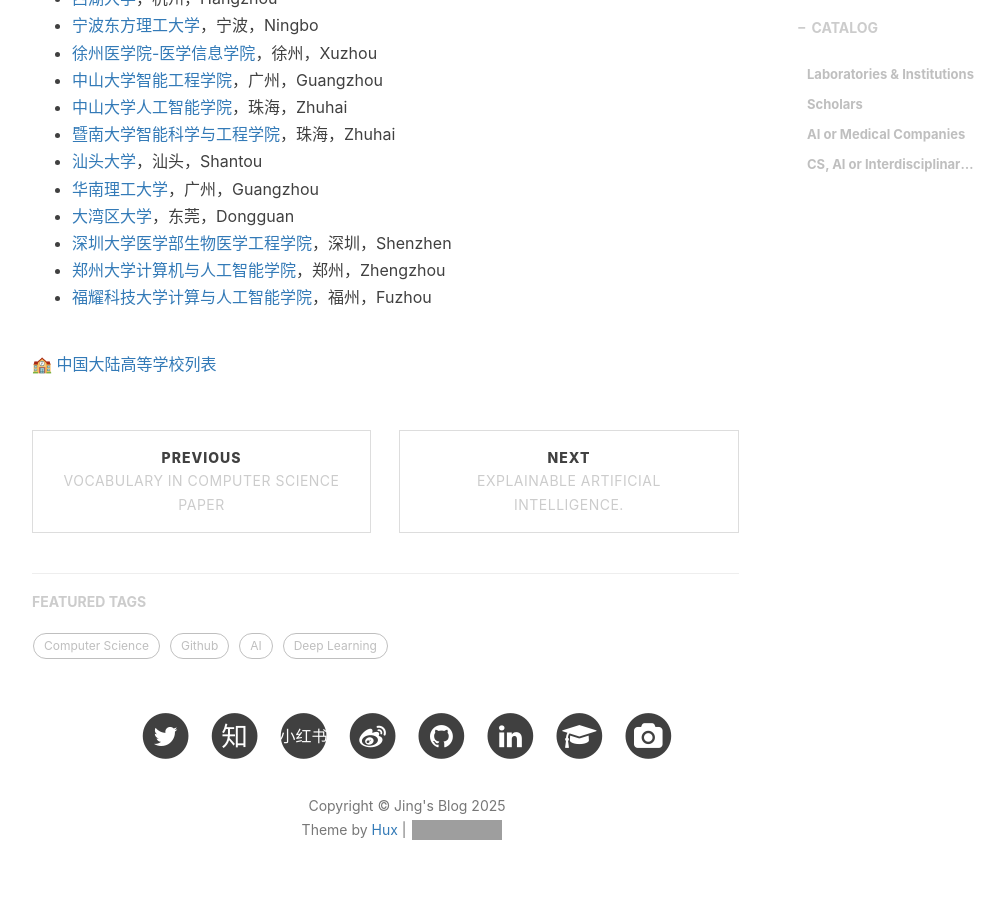
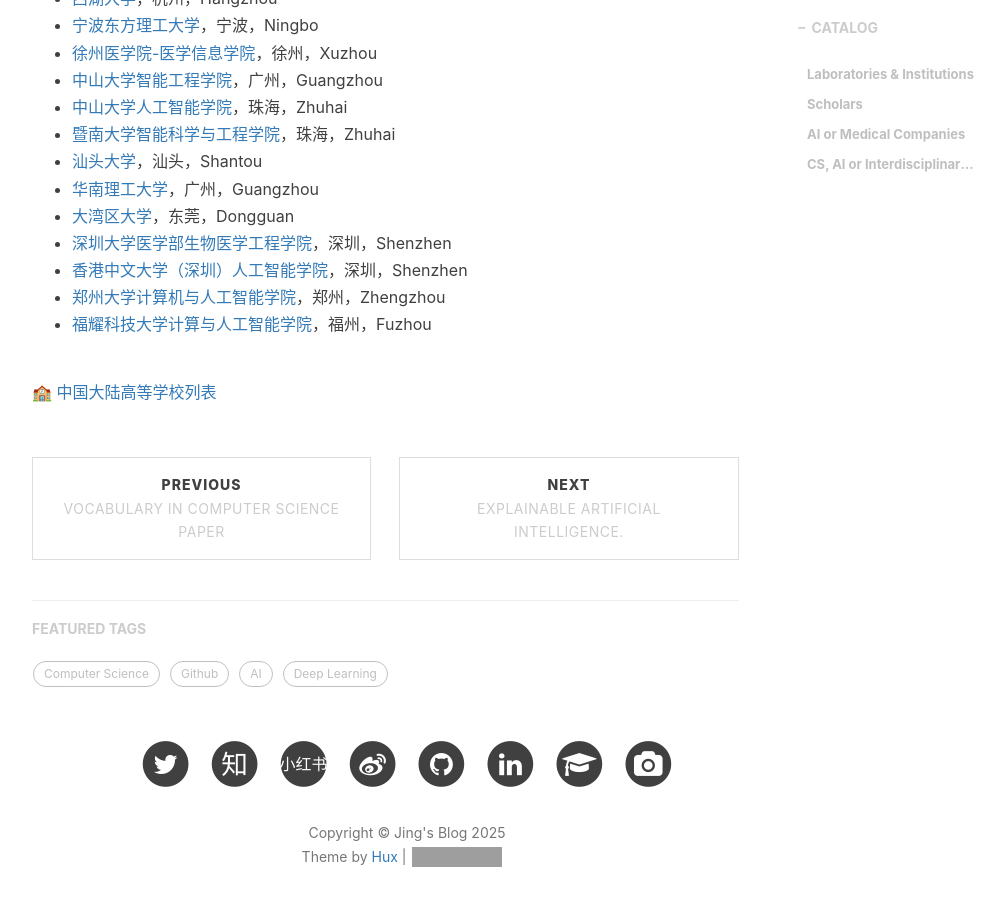
Before and after one commit to jizhang02/jizhang02.github.io, a Jekyll site: the page built from _posts/2020-02-26-csinfo.markdown, in a window 1280 px wide and 900 px high, scrolled down 5354 px. Shown: the whole window, without its empty margins (233-1238 px from the left). Built offline with Jekyll 4.4.1, drawn with Linux system fonts in a browser that asks for light colours; nearby versions of some CDN libraries; library files that are not in the unit come from our copies; a script that is not in the unit is left out; comment, search, counter and statistics services are not loaded; grey boxes are pictures that could not be loaded.

Commit message:
Update 2020-02-26-csinfo.markdown

```diff
--- a/_posts/2020-02-26-csinfo.markdown
+++ b/_posts/2020-02-26-csinfo.markdown
@@ -176,6 +176,7 @@
 * [华南理工大学](http://www2.scut.edu.cn/hr/2019/0506/c4457a317013/page.htm)，广州，Guangzhou
 * [大湾区大学](https://www.gbu.edu.cn/)，东莞，Dongguan
 * [深圳大学医学部生物医学工程学院](http://bme.szu.edu.cn/index.html)，深圳，Shenzhen
+* [香港中文大学（深圳）人工智能学院](https://sai.cuhk.edu.cn/)，深圳，Shenzhen
 * [郑州大学计算机与人工智能学院](http://www7.zzu.edu.cn/csai/)，郑州，Zhengzhou
 * [福耀科技大学计算与人工智能学院](https://cs.fyust.edu.cn/index.htm)，福州，Fuzhou
 
```
